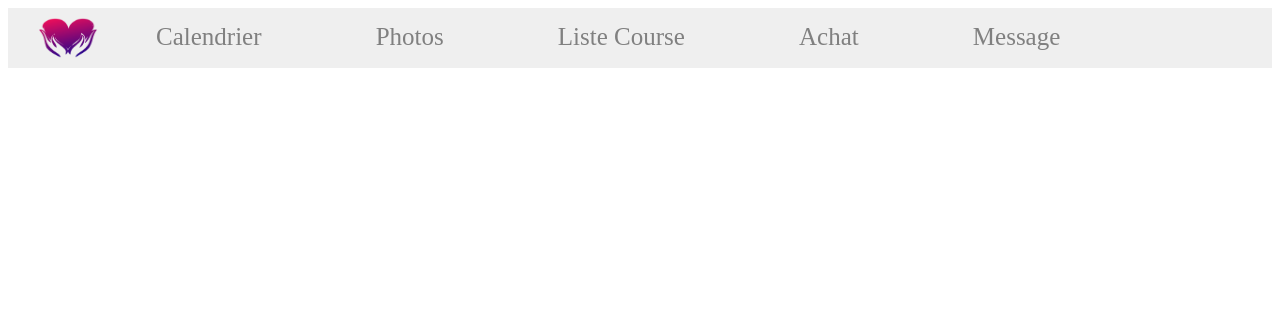
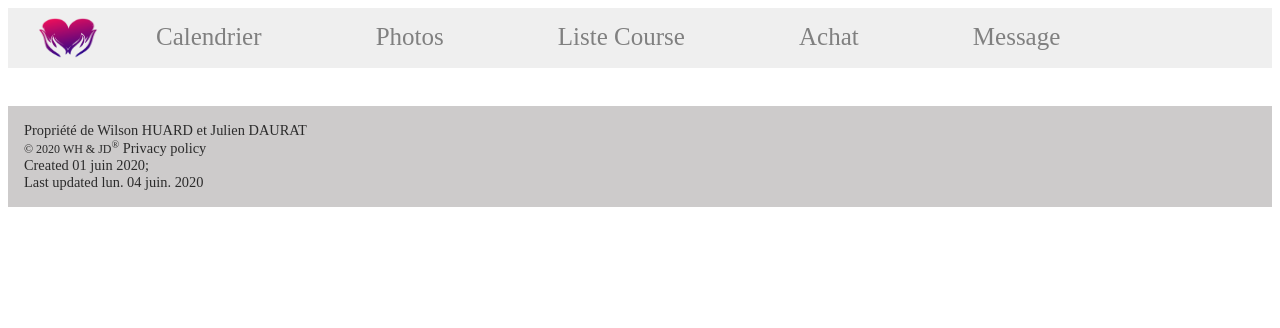
Before and after one commit to JuSon78/JuSon78.github.io, a PHP site: page /Pages/Achat.html in a window 1280 px wide. Shown: the top 328 px of the page. Run offline with PHP 8.4, Linux system fonts and the light colour scheme.

Commit message:
Footer Achat

```diff
--- a/Pages/Achat.html
+++ b/Pages/Achat.html
@@ -30,9 +30,22 @@
                         </div>
                     </span>
 		        </div>
-                <div class="">
 
+        </header>
+
+        <!--Information en bas-->
+        <footer>
+            <div id="footer">
+                <div>
+                    Propriété de Wilson HUARD et Julien DAURAT<br>
+                    <small>
+                        © 2020
+                        <a><abbr >WH & JD</abbr><sup>®</sup></a></small>
+                    Privacy policy <br>
+                    Created 01 juin 2020;<br>
+                    Last updated lun. 04 juin. 2020
                 </div>
-        </header>
+            </div>
+        </footer>
     </body>
 </html>
--- a/Style/Header_Footer.css
+++ b/Style/Header_Footer.css
@@ -36,3 +36,13 @@
     border-color: #696969 #696969;
     padding: 5px;
 }
+
+footer {
+    margin-top: 3%; }
+#footer {
+    column-span: all;
+    clear: both;
+    font-size: .9em;
+    color: #2b2b2b;
+    background-color: #cdcbcb;
+    padding: 1.11em; }
```
Also changed, not shown: Style/footer.php (deleted, +0 -16 lines).
